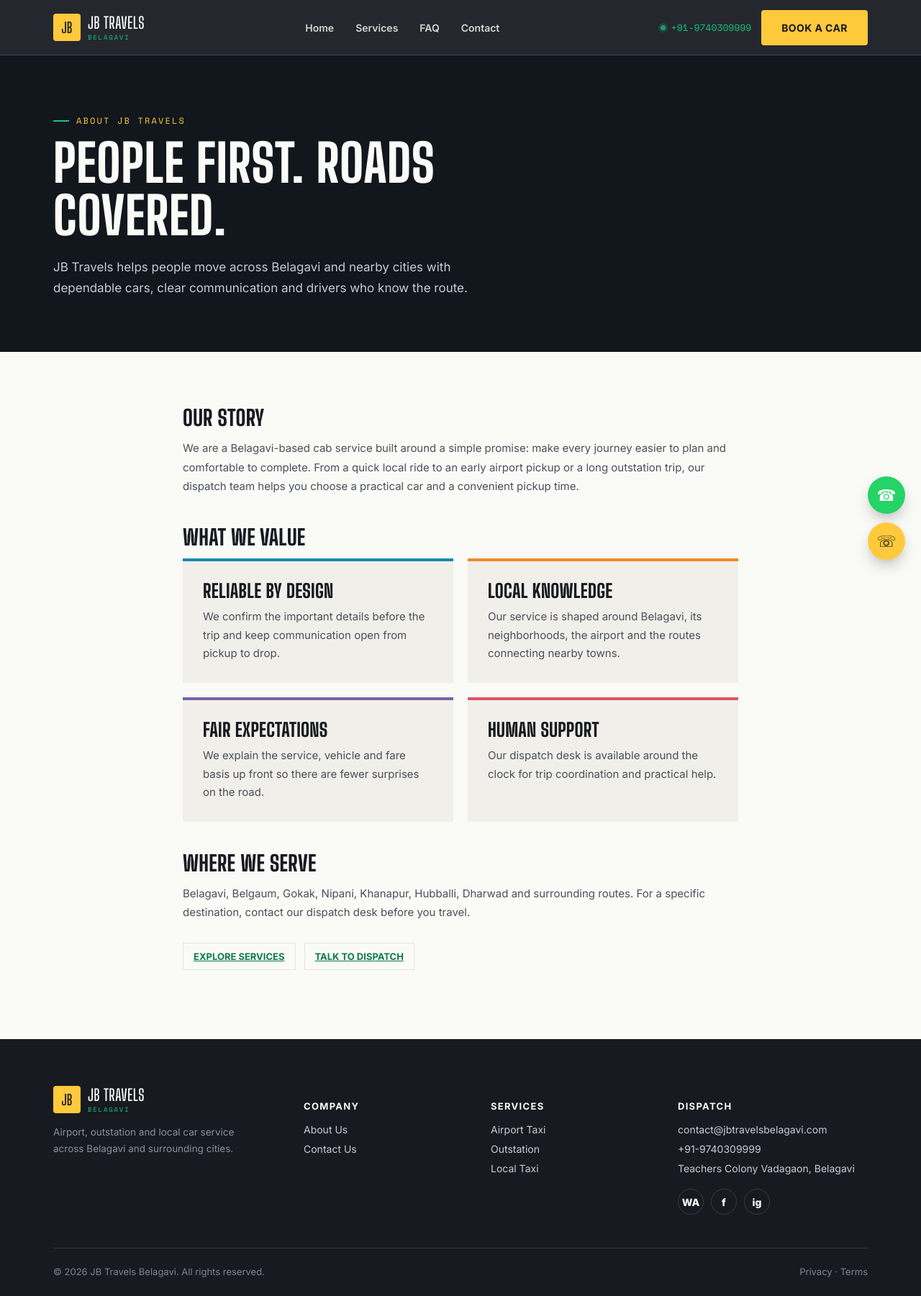
After one commit to inforaj2287-tech/jbl, a PHP site: page /pages/about.html in a window 1280 px wide. The commit adds this page. Shown: the whole page at 72% size. Run offline with PHP 8.4, Linux system fonts and the light colour scheme.

Commit message:
pages created

```diff
--- a/assets/css/app.css
+++ b/assets/css/app.css
@@ -288,6 +288,47 @@ h1,h2,h3,h4{ margin:0; font-family:var(--f-display); font-weight:700; letter-spa
 .footer-grid li{ margin-bottom:10px; font-size:14px; }
 .footer-grid a:hover{ color:var(--yellow); }
 .footer-bottom{ border-top:1px solid var(--line-light); padding-top:24px; display:flex; justify-content:space-between; font-size:13px; color:#7d8390; }
+.footer-bottom a:hover{ color:var(--yellow); }
+
+/* ---------- internal pages ---------- */
+.page-hero{ background:var(--asphalt); color:var(--paper); padding:82px 0 74px; }
+.page-hero h1{ max-width:760px; font-size:clamp(42px,6vw,72px); text-transform:uppercase; }
+.page-hero p{ max-width:650px; color:#c7cbd4; font-size:17px; line-height:1.7; margin:20px 0 0; }
+.page-content{ padding:76px 0 96px; }
+.content-narrow{ max-width:820px; margin:0 auto; }
+.content-narrow h2{ font-size:30px; text-transform:uppercase; margin:42px 0 14px; }
+.content-narrow h2:first-child{ margin-top:0; }
+.content-narrow h3{ font-family:var(--f-body); font-size:18px; margin:28px 0 8px; }
+.content-narrow p, .content-narrow li{ color:var(--ink-soft); font-size:15px; line-height:1.75; }
+.content-narrow ul{ list-style:disc; padding-left:22px; margin:10px 0 20px; }
+.content-narrow a{ color:var(--meter-dim); text-decoration:underline; }
+.service-grid{ display:grid; grid-template-columns:repeat(2,1fr); gap:20px; }
+.service-card{ background:var(--paper-2); border-top:4px solid var(--meter); padding:28px; }
+.service-card .service-icon{ width:72px; height:72px; display:flex; align-items:center; justify-content:center; margin-bottom:22px; border-radius:50%; color:#fff; font-size:34px; font-family:var(--f-display); font-weight:800; }
+.service-card:nth-child(1){ border-top-color:#168aad; }
+.service-card:nth-child(1) .service-icon{ background:#168aad; }
+.service-card:nth-child(2){ border-top-color:#f08a24; }
+.service-card:nth-child(2) .service-icon{ background:#f08a24; }
+.service-card:nth-child(3){ border-top-color:#7b61a8; }
+.service-card:nth-child(3) .service-icon{ background:#7b61a8; }
+.service-card:nth-child(4){ border-top-color:#e05263; }
+.service-card:nth-child(4) .service-icon{ background:#e05263; }
+.service-card:nth-child(5){ border-top-color:#2a9d8f; }
+.service-card:nth-child(5) .service-icon{ background:#2a9d8f; }
+.service-card:nth-child(6){ border-top-color:#d08b2f; }
+.service-card:nth-child(6) .service-icon{ background:#d08b2f; }
+.service-card h2{ font-size:26px; text-transform:uppercase; margin-bottom:10px; }
+.service-card p{ color:var(--ink-soft); font-size:15px; line-height:1.7; margin:0; }
+.page-intro{ max-width:720px; color:var(--ink-soft); font-size:17px; line-height:1.7; margin-bottom:38px; }
+.page-nav{ display:flex; flex-wrap:wrap; gap:12px; margin-top:28px; }
+.page-nav a{ border:1px solid var(--line); padding:10px 14px; font-size:13px; font-weight:700; text-transform:uppercase; }
+.page-nav a:hover{ border-color:var(--meter); color:var(--meter-dim); }
+.footer-social{ display:flex; gap:10px; margin-top:20px; }
+.footer-social a{ width:36px; height:36px; display:flex; align-items:center; justify-content:center; border:1px solid var(--line-light); border-radius:50%; color:var(--paper); font-size:14px; font-weight:800; }
+.footer-social a:hover{ background:var(--yellow); border-color:var(--yellow); color:var(--ink); }
+.legal-list{ counter-reset:legal; list-style:none !important; padding-left:0 !important; }
+.legal-list li{ counter-increment:legal; position:relative; padding-left:42px; margin:16px 0; }
+.legal-list li::before{ content:counter(legal); position:absolute; left:0; top:2px; width:26px; height:26px; display:flex; align-items:center; justify-content:center; background:var(--yellow); color:var(--ink); font-family:var(--f-meter); font-size:12px; font-weight:700; }
 
 /* ---------- floating actions ---------- */
 .float-actions{ position:fixed; right:22px; bottom:22px; display:flex; flex-direction:column; gap:12px; z-index:60; }
@@ -305,6 +346,7 @@ h1,h2,h3,h4{ margin:0; font-family:var(--f-display); font-weight:700; letter-spa
 	.serve-list{ grid-template-columns:repeat(2,1fr); }
 	.about-grid, .contact-grid{ grid-template-columns:1fr; }
 	.footer-grid{ grid-template-columns:1fr 1fr; }
+	.service-grid{ grid-template-columns:1fr; }
 }
 @media (max-width:720px){
 	.nav-links, .header-cta .phone-pill{ display:none; }
--- a/assets/js/app.js
+++ b/assets/js/app.js
@@ -58,7 +58,17 @@ document.addEventListener('DOMContentLoaded', function () {
   var contactMsg = document.getElementById('contactMsg');
   contactForm && contactForm.addEventListener('submit', function (e) {
     e.preventDefault();
-    submitForm(contactForm, 'api/contact.php', contactMsg, 'Message sent — our team will get back to you shortly.');
+    submitForm(contactForm, contactForm.dataset.endpoint || 'api/contact.php', contactMsg, 'Message sent — our team will get back to you shortly.');
+  });
+
+  document.querySelectorAll('.site-footer').forEach(function (footer) {
+    if (footer.querySelector('.footer-social')) return;
+    var social = document.createElement('div');
+    social.className = 'footer-social';
+    social.setAttribute('aria-label', 'Social links');
+    social.innerHTML = '<a href="https://wa.me/919606976835" target="_blank" rel="noopener" aria-label="WhatsApp">WA</a><a href="https://www.facebook.com/" target="_blank" rel="noopener" aria-label="Facebook">f</a><a href="https://www.instagram.com/" target="_blank" rel="noopener" aria-label="Instagram">ig</a>';
+    var dispatch = footer.querySelector('.footer-grid > div:last-child');
+    dispatch && dispatch.appendChild(social);
   });
 
   function submitForm(form, endpoint, msgEl, successText) {
--- /dev/null
+++ b/pages/about.html
@@ -0,0 +1,32 @@
+<!doctype html>
+<html lang="en">
+<head>
+<meta charset="utf-8">
+<meta name="viewport" content="width=device-width,initial-scale=1">
+<title>About Us | JB Travels Belagavi</title>
+<meta name="description" content="Learn about JB Travels, a dependable local, airport and outstation cab service in Belagavi and nearby cities.">
+<link rel="preconnect" href="https://fonts.googleapis.com">
+<link href="https://fonts.googleapis.com/css2?family=Big+Shoulders+Display:wght@600;800&family=Inter:wght@400;500;600;700;800&family=Space+Mono:wght@400;700&display=swap" rel="stylesheet">
+<link rel="stylesheet" href="../assets/css/app.css">
+</head>
+<body>
+<header class="site-header"><div class="wrap">
+<a class="logo" href="../index.html#top"><span class="mark">JB</span><span class="word">JB TRAVELS <small>BELAGAVI</small></span></a>
+<nav class="nav-links" id="navLinks"><a href="../index.html#top">Home</a><a href="services.html">Services</a><a href="faq.html">FAQ</a><a href="contact.html">Contact</a></nav>
+<div class="header-cta"><div class="phone-pill"><span class="dot"></span> +91-9740309999</div><a class="btn btn-yellow" href="../index.html#book">Book a Car</a></div>
+<button class="nav-toggle" id="navToggle" aria-label="Toggle menu">&#9776;</button>
+</div></header>
+<main>
+<section class="page-hero"><div class="wrap"><div class="eyebrow" style="color:var(--yellow)">About JB Travels</div><h1>People first. Roads covered.</h1><p>JB Travels helps people move across Belagavi and nearby cities with dependable cars, clear communication and drivers who know the route.</p></div></section>
+<section class="page-content"><div class="wrap content-narrow">
+<h2>Our story</h2><p>We are a Belagavi-based cab service built around a simple promise: make every journey easier to plan and comfortable to complete. From a quick local ride to an early airport pickup or a long outstation trip, our dispatch team helps you choose a practical car and a convenient pickup time.</p>
+<h2>What we value</h2><div class="service-grid"><div class="service-card"><h2>Reliable by design</h2><p>We confirm the important details before the trip and keep communication open from pickup to drop.</p></div><div class="service-card"><h2>Local knowledge</h2><p>Our service is shaped around Belagavi, its neighborhoods, the airport and the routes connecting nearby towns.</p></div><div class="service-card"><h2>Fair expectations</h2><p>We explain the service, vehicle and fare basis up front so there are fewer surprises on the road.</p></div><div class="service-card"><h2>Human support</h2><p>Our dispatch desk is available around the clock for trip coordination and practical help.</p></div></div>
+<h2>Where we serve</h2><p>Belagavi, Belgaum, Gokak, Nipani, Khanapur, Hubballi, Dharwad and surrounding routes. For a specific destination, contact our dispatch desk before you travel.</p>
+<div class="page-nav"><a href="services.html">Explore services</a><a href="contact.html">Talk to dispatch</a></div>
+</div></section>
+</main>
+<footer class="site-footer"><div class="wrap"><div class="footer-grid"><div><a class="logo" href="../index.html#top" style="margin-bottom:14px"><span class="mark">JB</span><span class="word">JB TRAVELS<small>BELAGAVI</small></span></a><p style="font-size:13.5px;color:#8890a0;line-height:1.7;max-width:280px">Airport, outstation and local car service across Belagavi and surrounding cities.</p></div><div><h5>Company</h5><ul><li><a href="about.html">About Us</a></li><li><a href="contact.html">Contact Us</a></li></ul></div><div><h5>Services</h5><ul><li><a href="services.html#airport-taxi">Airport Taxi</a></li><li><a href="services.html#outstation-cabs">Outstation</a></li><li><a href="services.html#local-cabs">Local Taxi</a></li></ul></div><div><h5>Dispatch</h5><ul><li>contact@jbtravelsbelagavi.com</li><li><a href="tel:+919740309999">+91-9740309999</a></li><li>Teachers Colony Vadagaon, Belagavi</li></ul></div></div><div class="footer-bottom"><span>© 2026 JB Travels Belagavi. All rights reserved.</span><span><a href="privacy-policy.html">Privacy</a> · <a href="terms-and-conditions.html">Terms</a></span></div></div></footer>
+<div class="float-actions"><a class="wa" href="https://wa.me/919606976835" target="_blank" rel="noopener" aria-label="WhatsApp">&#9742;</a><a class="call" href="tel:+919740309999" aria-label="Call">&#9743;</a></div>
+<script src="../assets/js/app.js"></script>
+</body>
+</html>
```
Also changed, not shown: index.html (+6 -5 lines), pages/contact.html (added, +10 -0 lines), pages/faq.html (added, +10 -0 lines), pages/privacy-policy.html (added, +10 -0 lines), pages/services.html (added, +13 -0 lines), pages/terms-and-conditions.html (added, +10 -0 lines).
